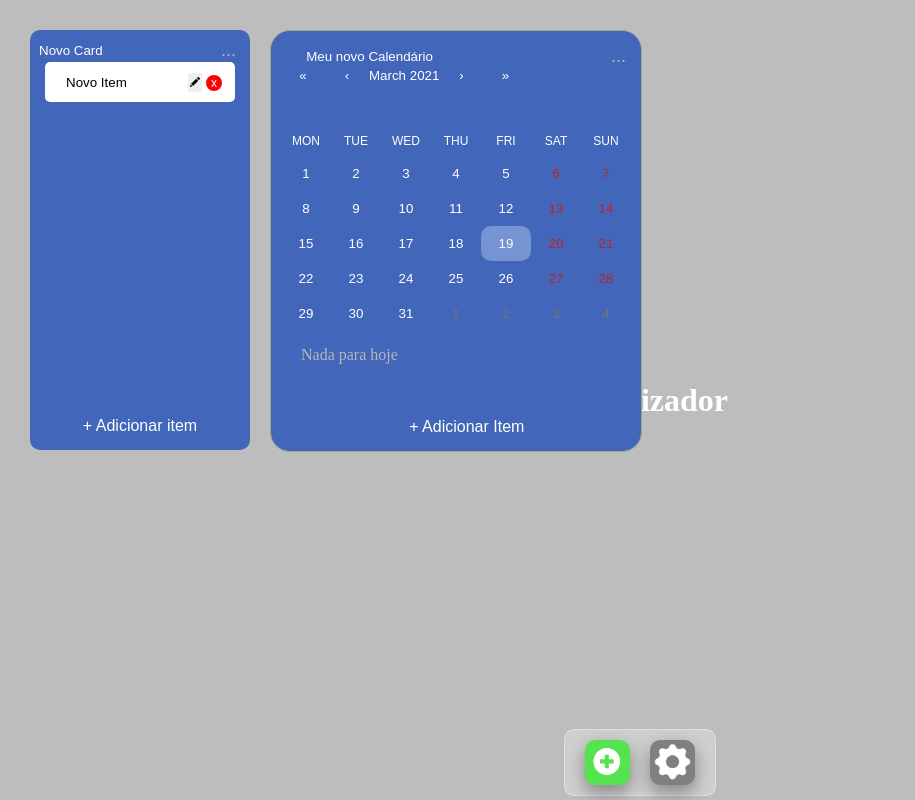
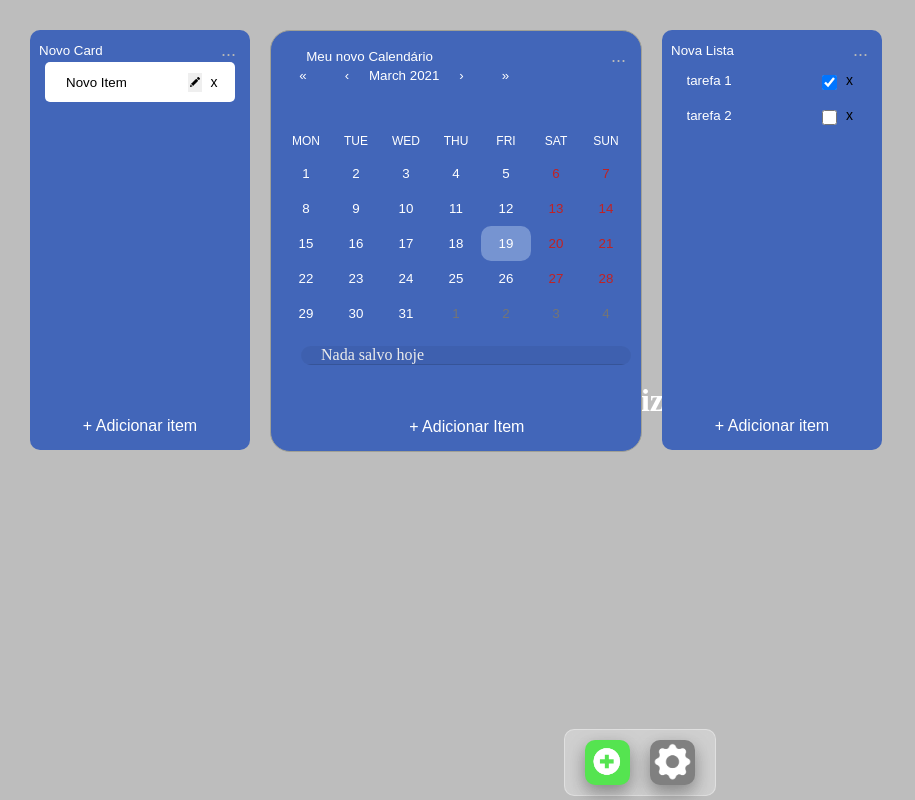
Before and after one commit to patrick095/Organizer, a React (Create React App) app: page / in a window 1280 px wide. Shown: the whole page, without its empty margins (0-915 px from the left). Built offline with nearby package versions, Linux system fonts and the light colour scheme.

Commit message:
add items to calendar

```diff
--- a/src/pages/index/index.js
+++ b/src/pages/index/index.js
@@ -9,10 +9,11 @@ import "./styles.css"
 function Index() {
     const [allObjects, setAllObjects] = useState([
         {type: "card",title: "Novo Card", body: [{title:"Novo Item", body:"Aqui um pequeno texto do corpo do item"}]},
-        {type: "calendarM", title: "Meu novo Calendário", body: []}
+        {type: "calendarM", title: "Meu novo Calendário", body: []},
+        {type: "list", title:"Nova Lista", body: [{title:"tarefa 1", checked: true}, {title:"tarefa 2", checked: false}]}
     ])
     const [buttonOption, setButtonOption] = useState([])
-    const [subItemActive,setSubItemActive ] = useState([[]])
+    const [subItemActive,setSubItemActive ] = useState(defaultSubItemValue())
     const [valueCalendar, onChangeCalendar] = useState(new Date());
     //use Effect cria todas as opções dos botões de acordo com o que está em allObjects
     useEffect(() =>{
@@ -28,42 +29,20 @@ function Index() {
         setSubItemActive([...subItemActive])
         setButtonOption([...buttonOption])
     }, [allObjects])
+    function defaultSubItemValue(){
+        let array = []
+        allObjects.map((obj, i) =>{
+            array.push([])
+            obj.body.map((o) =>{
+                array[i].push([])
+            })
+        })
+        return array
+    }
 
     //modelos de objetos
     //CARD
     function objectCard(obj, i){
-        function buttonSubItem(index){
-            if (subItemActive[i][index] === '') {
-                let newSubI = subItemActive
-                newSubI[i][index] = "active"
-                setSubItemActive([...newSubI])
-            }
-            else {
-                let newSubI = subItemActive
-                newSubI[i][index] = ""
-                setSubItemActive([...newSubI])
-            }
-        }
-        function deleteSubItem(index1, index2){
-            let changeItem = allObjects
-            changeItem[index1].body.splice(index2, 1)
-            setAllObjects([...changeItem])
-        }
-        function addSubItem(index1){
-            let changeItem = allObjects
-            changeItem[index1].body.push({title:'novo item', body:''})
-            setAllObjects([...changeItem])
-        }
-        function handleChangeSubTitle(e, index1, index2){
-            let changeItem = allObjects[index1]
-            changeItem.body[index2].title = e.target.value
-            setAllObjects(allObjects.splice(index1, 1, changeItem))
-        }
-        function handleChangeSubText(e, index1, index2){
-            let changeItem = allObjects[index1]
-            changeItem.body[index2].body = e.target.value
-            setAllObjects(allObjects.splice(index1, 1, changeItem))
-        }
         return (
             <div className="card" key={"card"+i}>
                 <div className="cardTitle">
@@ -79,7 +58,7 @@ function Index() {
                             <div className="subItem" key={" - "+ii}>
                                 <div>
                                     <input type="text" value={subObj.title} onChange={(e)=>{handleChangeSubTitle(e,i,ii)}} />
-                                    <button onClick={() => buttonSubItem(ii)}><img src={editButton} alt="editButton" className='editButton' /></button>
+                                    <button onClick={() => buttonSubItem(i,ii)}><img src={editButton} alt="editButton" className='editButton' /></button>
                                     <button className="deleteButton" onClick={()=>deleteSubItem(i,ii)}> x </button>
                                 </div>
                                 <div className={'subItemBody '+subItemActive[i][ii]}>
@@ -97,9 +76,32 @@ function Index() {
     //CALENDÁRIO
     function objectCalendar(obj, index){
     //console.log(valueCalendar)
-    let bodyToShow
-    if (obj.body.length < 1) {
-        bodyToShow = (<span>Nada para hoje</span>)
+    let bodyToShow = false
+
+    if (allObjects[index].body.length < 1) {
+        bodyToShow = (<div className="dayItem" key="Nada"><span>Nada salvo hoje</span></div>)
+    }
+    else {
+        bodyToShow = (
+            allObjects[index].body.map((obj, ii)=>{
+                if (obj.date === valueCalendar.toISOString().slice(0, 10)) {
+                    return (
+                        <div className="dayItem" key={"dayItem"+ii}>
+                        <input value={obj.title}  onChange={(e)=>handleChangeSubTitle(e, index, ii)} />
+                        <button className="deleteButton" onClick={()=>deleteSubItem(index,ii)}> Remover </button>
+                        </div>
+                    )
+                }
+                else {
+                    return false
+                }
+            })
+        )
+    }
+    function addSubItemCalendar(index, date){
+        let shortDate = date.toISOString().slice(0, 10)
+        allObjects[index].body.push({title:'novo item', date: shortDate})
+        setAllObjects([...allObjects])
     }
     ///fazer aqui como vão ser salvos os itens no calendário
         return (
@@ -116,15 +118,47 @@ function Index() {
                 value={valueCalendar}
                 //formatLongDate={( 'dd MMM YYYY')}
             />
-            <div className="dayItem">
-                {bodyToShow}
+            <div className="dayItens">
+                {bodyToShow || <div className="dayItem" key="Nada"><span>Nada salvo hoje</span></div>}
                 </div>
             <div className="buttonAdd">
-                <button >+ Adicionar Item</button>
+                <button className="addItem" onClick={() => addSubItemCalendar(index,valueCalendar)}>+ Adicionar Item</button>
             </div>
             </div>
         )
     }
+
+    //LIST
+    function objectList(obj, i){
+        return (
+            <div className="card" key={"list"+i}>
+                <div className="cardTitle">
+                <input type="text" value={obj.title} onChange={(e) => changeTitle(i, e.target.value)}/>
+                <button onClick={() => handlebuttonOption(i)} className="cardOptionsButton">...</button>
+                <div className={'cardOptions '+ buttonOption[i]}>
+                        <button onClick={()=> removeCard(i)}>Apagar</button>
+                </div>
+                </div>
+                <div className="cardBody">
+                    <ul>
+                        {
+                            obj.body.map((objList, ii) =>{
+                                return (
+                                    <li className="listItem" key={" - "+ii}>
+                                            <input type="text" value={objList.title} onChange={(e)=>{handleChangeSubTitle(e,i,ii)}} />
+                                            <input type="checkbox" checked={objList.checked} onChange={() => handleCheckBox(i,ii)} />
+                                            <button className="deleteButton" onClick={()=>deleteSubItem(i,ii)}> x </button>
+                                    </li>
+                                )
+                            })
+                        }
+                    </ul>
+                </div>
+                <button className="addItem" onClick={() => addSubItem(i)}>+ Adicionar item</button>
+            </div>
+        )}
+
+
     //FUNÇÕES CARD
     function removeCard(index){
         allObjects.splice(index, 1)
@@ -144,6 +178,37 @@ function Index() {
             setButtonOption([...buttonOption])
         }
     }
+    function buttonSubItem(index1, index2){
+        if (subItemActive[index1][index2] === '') {
+            subItemActive[index1][index2] = "active"
+            setSubItemActive([...subItemActive])
+        }
+        else {
+            subItemActive[index1][index2] = ""
+            setSubItemActive([...subItemActive])
+        }
+    }
+    function handleCheckBox(index1, index2){
+            allObjects[index1].body[index2].checked = !allObjects[index1].body[index2].checked
+            setAllObjects([...allObjects])
+
+    }
+    function deleteSubItem(index1, index2){
+        allObjects[index1].body.splice(index2, 1)
+        setAllObjects([...allObjects])
+    }
+    function addSubItem(index1){
+        allObjects[index1].body.push({title:'novo item', body:''})
+        setAllObjects([...allObjects])
+    }
+    function handleChangeSubTitle(e, index1, index2){
+        allObjects[index1].body[index2].title = e.target.value
+        setAllObjects([...allObjects])
+    }
+    function handleChangeSubText(e, index1, index2){
+        allObjects[index1].body[index2].body = e.target.value
+        setAllObjects([...allObjects])
+    }
     return (
         <PageDefault setFunc={[allObjects, setAllObjects]} >
                 <h1 className="h1Background">Organizador</h1>
@@ -156,6 +221,9 @@ function Index() {
                         //por enquanto vou deixar assim para evitar erro
                         else if (obj.type === "calendarM") {
                             o = objectCalendar(obj, i)
+                        }
+                        else if (obj.type === "list") {
+                            o = objectList(obj, i)
                         }
                         else {
                             o = objectCard(obj, i)
--- a/src/pages/index/styles.css
+++ b/src/pages/index/styles.css
@@ -1,6 +1,9 @@
 * {
     --primary-item-bg-color: rgb(66, 102, 185);
     --primary-item-font-color: white;
+}
+input {
+  outline: 0;
 }
 .h1Background {
  color: white;
@@ -35,7 +38,6 @@
 .card .cardTitle input {
     border: none;
     background-color: rgba(255, 255, 255, 0);
-    cursor: pointer;
     color: var(--primary-item-font-color);
 }
 .cardOptionsButton {
@@ -70,6 +72,7 @@
 }
 .cardOptions button {
     border: none;
+    border-radius: 5px;
     width: 100%;
     cursor: pointer;
     padding: 5px;
@@ -114,7 +117,7 @@ justify-content: center;
 align-items: center;
 margin: 2px;
 }
-.card .cardBody .subItem img {
+.editButton {
     width: 10px;
     border: none;
 }
@@ -130,17 +133,20 @@ margin: 2px;
 .card .cardBody .subItem button:focus{
     outline: 0;
 }
-.card .cardBody .subItem .deleteButton{
+.deleteButton{
     width: 16px;
     height: 16px;
-    font-size: 12px;
+    font-size: 14px;
     padding: 0;
-    background-color: red;
+    color: black;
     border-radius: 50%;
-    color: var(--primary-item-font-color);
+    border: none;
+    background-color: rgba(240, 248, 255, 0);
+    cursor: pointer;
 }
-.card .cardBody .subItem .deleteButton:hover{
+.deleteButton:hover{
     content: counter(name);
+    color: red;
 }
 .card .cardBody .subItem input{
     width: 110px;
@@ -199,7 +205,6 @@ margin: 2px;
   .calendar input {
     border: none;
     background-color: rgba(255, 255, 255, 0);
-    cursor: pointer;
     color: var(--primary-item-font-color);
     text-align: center;
   }
@@ -222,11 +227,52 @@ margin: 2px;
   .buttonAdd button:hover {
     background-color: rgba(255, 255, 255, 0.267);
   }
+  .dayItens {
+    margin-left: 20px;
+    display: flex;
+    flex-direction: column;
+    overflow: auto;
+    max-height: 57px;
+    background-color: rgba(0, 0, 0, 0.055);
+    border-radius: 10px;
+  }
   .dayItem {
-    margin-left: 20px;
+    border-bottom: 1px solid rgba(0, 0, 0, 0.13);
   }
+  /* width */
+::-webkit-scrollbar {
+  width: 10px;
+  height: 90%;
+}
+
+/* Track */
+::-webkit-scrollbar-track {
+  box-shadow: inset 0 7px 5px rgba(216, 216, 216, 0.164);
+  border-radius: 7px;
+}
+
+/* Handle */
+::-webkit-scrollbar-thumb {
+  background: rgba(207, 207, 207, 0.603);
+  border-radius: 7px;
+}
+
+/* Handle on hover */
+::-webkit-scrollbar-thumb:hover {
+  background: #ffffff;
+}
   .dayItem span {
-    color: rgb(182, 182, 182);
+    color: rgb(235, 235, 235);
+    padding-left: 20px;
+  }
+  .dayItem input {
+    width: 80%;
+    text-align: left;
+    padding-left: 10px;
+  }
+  .dayItem button {
+    font-size: 12px;
+    color: #0000009f;
   }
   .react-calendar {
     width: 350px;
@@ -327,11 +373,11 @@ margin: 2px;
     background-color: rgba(255, 255, 255, 0.267);
   }
   .react-calendar__tile--now {
-    background: rgba(14, 114, 1, 0.527);
+    background: rgb(88, 175, 233);
   }
   .react-calendar__tile--now:enabled:hover,
   .react-calendar__tile--now:enabled:focus {
-    background: #2ea001;
+    background: #04c9cf;
   }
   .react-calendar__tile--hasActive {
     background: #76baff;
@@ -351,3 +397,42 @@ margin: 2px;
   .react-calendar--selectRange .react-calendar__tile--hover {
     background-color: #e6e6e6;
   }
+  /* LIST */
+  .listItem {
+    margin: 5px;
+    overflow: hidden;
+    padding: 2px;
+  }
+  .listItem input[type=text]{
+    padding: 5px;
+    width: 130px;
+    border: none;
+    background-color: rgba(255, 255, 255, 0);
+    color: var(--primary-item-font-color);
+  }
+  .listItem input[type=checkbox]{
+    position: relative;
+    top: 5px;
+    width: 15px;
+    height: 15px;
+    border: none;
+    background-color: rgba(240, 248, 255, 0);
+    color: rgba(240, 248, 255, 0);
+  }
+  .listItem input[type=checkbox]:checked{
+    background-color: green;
+  }
+  .listItem button {
+    width: 20px;
+    height: 20px;
+    border: none;
+    margin: 3px;
+    background-color: rgba(240, 248, 255, 0);
+    cursor: pointer;
+    border-radius: 10px;
+  }
+  .listItem button:hover{
+    background-color: rgba(240, 248, 255, 0.247);
+    opacity: 0.7;
+    color: red;
+  }
```
